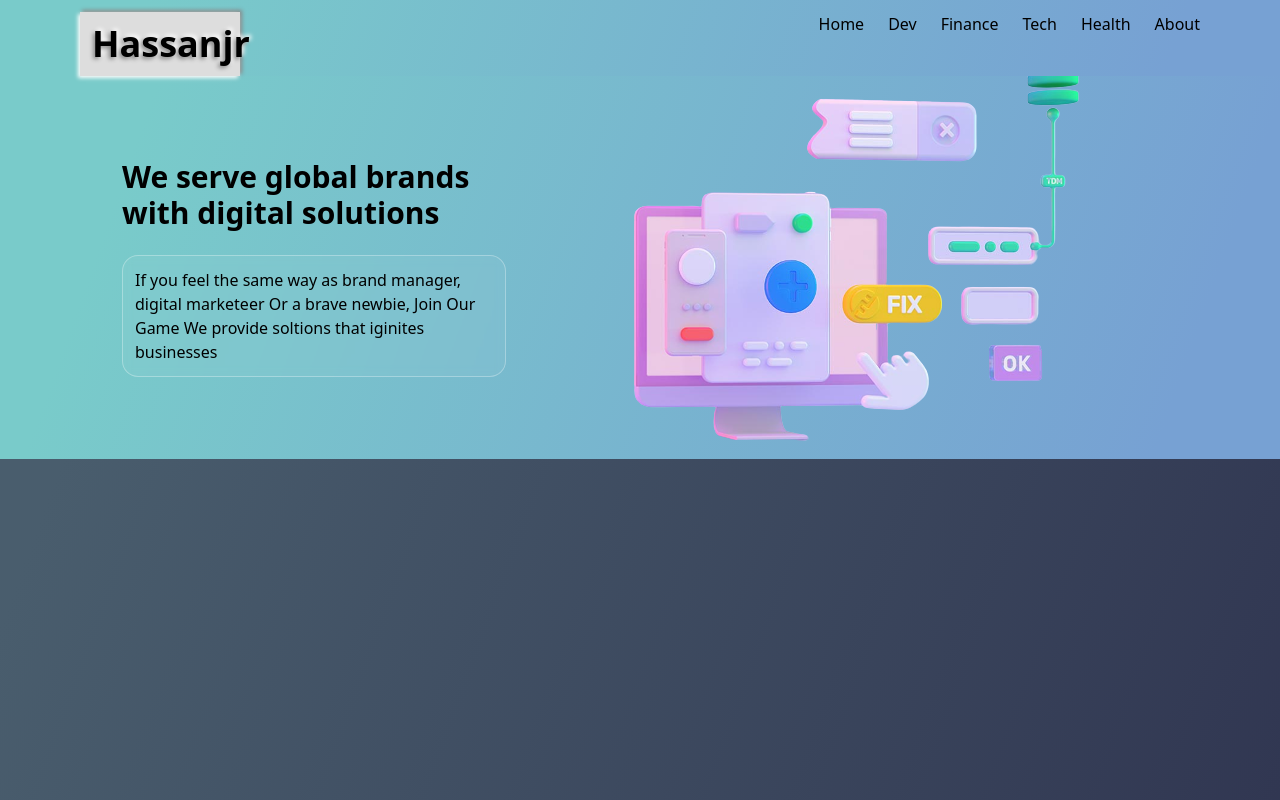
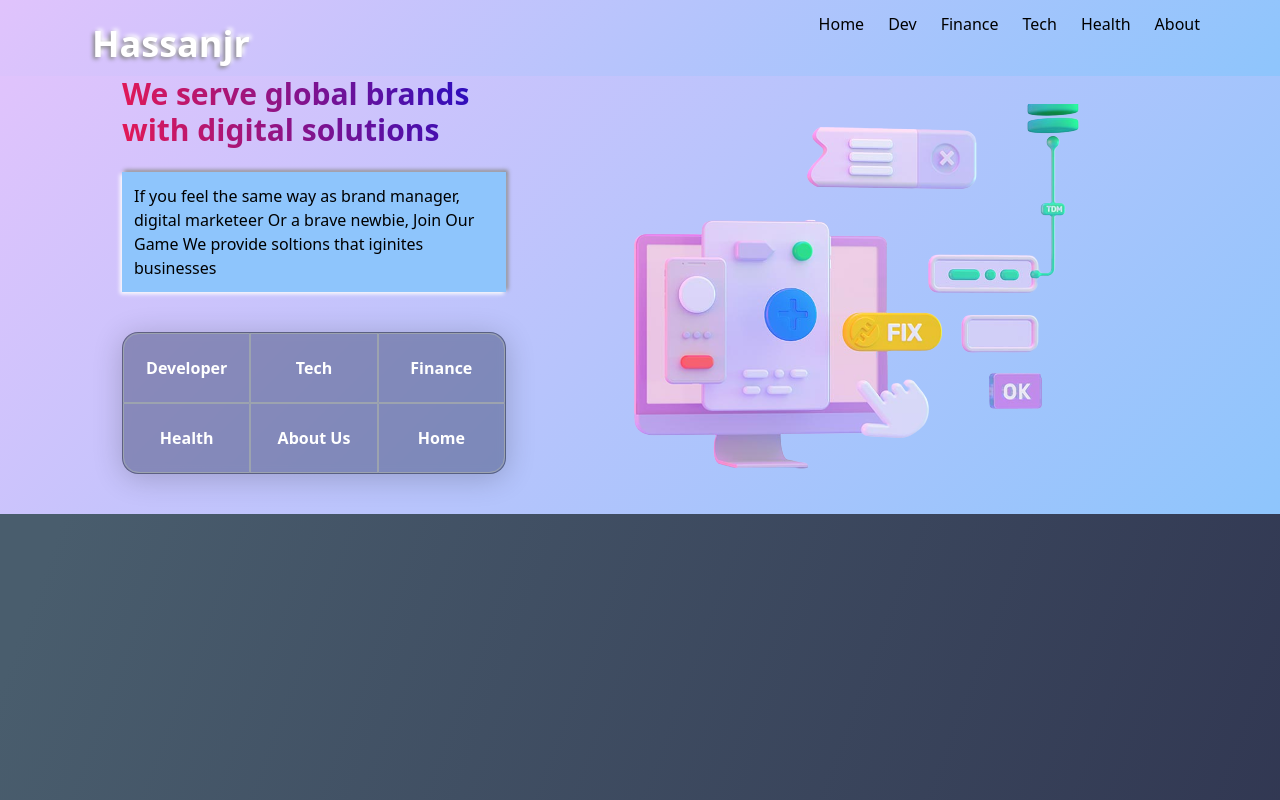
Before and after one commit to Hassan-jr/Blog, a Next.js app in the folder frontend/: page / in a window 1280 px wide. Built offline with nearby package versions, Linux system fonts and the light colour scheme.

Commit message:
header done

```diff
--- a/frontend/components/Header.js
+++ b/frontend/components/Header.js
@@ -1,19 +1,49 @@
-import React from 'react'
-import Image from 'next/image'
-import homepic from "../img/homepic.png"
+import React from "react";
+import Image from "next/image";
+import homepic from "../img/homepic.png";
+import Link from 'next/link';
 
 const Header = () => {
+  const commonStyles =
+    "min-h-[70px] sm:px-0 px-2 sm:min-w-[120px] flex justify-center items-center border-[0.5px] border-gray-400  font-bold text-white";
+
   return (
-    <div className="flex flex-row px-20 justify-center items-center nav">
-        {/* text */}
-        <div className="w-96  ">
-            <h1 className="font-bold text-3xl mb-6">We serve global brands with digital solutions</h1>
-            <p className="white-glassmorphism p-3 ">If you feel the same way as brand manager, digital marketeer Or a brave newbie, Join Our Game
-            We provide soltions that iginites businesses</p>
+    <div className="md:flex flex-row  px-20 justify-center items-center nav">
+      {/* text */}
+      <div className="md:w-96 w-full ">
+        <h1 className="font-bold text-3xl text-gradient mb-6">
+          We serve global brands with digital solutions
+        </h1>
+        <p className="logobox p-3 ">
+          If you feel the same way as brand manager, digital marketeer Or a
+          brave newbie, Join Our Game We provide soltions that iginites
+          businesses
+        </p>
+        {/* the grid table */}
+        <div className="grid grid-cols-3 md:grid-col-2 w-full mt-10 mb-10 blue-glassmorphism">
+          <div className={`rounded-tl-2xl ${commonStyles}`}>
+            <Link href="/dev">Developer</Link>
+          </div>
+          <div className={` ${commonStyles}`}>
+          <Link href="/tech">Tech</Link>
+          </div>
+          <div className={`rounded-tr-2xl ${commonStyles}`}>
+          <Link href="/finace">Finance</Link>
+          </div>
+          <div className={`rounded-bl-2xl ${commonStyles}`}>
+          <Link href="/health">Health</Link>
+          </div>
+          <div className={` ${commonStyles}`}>
+          <Link href="/about">About Us</Link>
+          </div>
+          <div className={`rounded-br-2xl ${commonStyles}`}>
+          <Link href="/">Home</Link>
+          </div>
         </div>
-        <Image src={homepic}/>
+      </div>
+      <Image src={homepic} />
     </div>
-  )
-}
+  );
+};
 
-export default Header
+export default Header;
--- a/frontend/components/Nav.js
+++ b/frontend/components/Nav.js
@@ -8,11 +8,10 @@ const toggleMenu=()=>{
 }
 
   return (
-    <div className="flex flex-row justify-around px-5 pt-1 md:px-20 md:pt-3 align-middle nav">
+    <div className="flex flex-row justify-around px-3 pt-1 md:px-20 md:pt-3 align-middle nav">
       {/* LOGO */}
       <div className='flex-1 '>
-
-        <h1 className="text-4xl logobox p-3 w-40 logo font-bold">Hassanjr</h1>
+        <h1 className="text-4xl  p-3 w-40 logo font-bold">Hassanjr</h1>
       </div>
       {/* Nav big screen*/}
       <div>
@@ -63,7 +62,7 @@ const toggleMenu=()=>{
       </div>}
 {/* Menu */}
 <div className="block md:hidden">
-  <h1 className="text-1xl" onClick={toggleMenu}>MENU</h1>
+  <h1 className="text-1xl mt-5" onClick={toggleMenu}>MENU</h1>
 </div>
 
     </div>
--- a/frontend/styles/globals.css
+++ b/frontend/styles/globals.css
@@ -1,13 +1,16 @@
 .nav {
-  background-image: linear-gradient( 109.6deg,  rgba(121,203,202,1) 11.2%, rgba(119,161,211,1) 91.1% );}
+  background-color: #8EC5FC;
+background-image: linear-gradient(315deg, #8EC5FC 0%, #E0C3FC 100%);
+
+}
 
 .logo{
-  color: black;
+  color: #ffffff;
 text-shadow: -2px 2px 4px #878787,
 2px -2px 4px #ffffff;
 }
 .logobox{
-  background: #dddddd;
+  background-color: #8EC5FC;
 box-shadow: -2px 2px 4px #ffffff,
 2px -2px 4px #878787;
 }
@@ -33,8 +36,18 @@ box-shadow: -2px 2px 4px #ffffff,
   border: 1px solid rgba(255, 255, 255, 0.3);
 }
 
+.text-gradient {
+  background: #190CC9;
+  background: repeating-radial-gradient(circle farthest-corner at top right, #190CC9 0%, #E31956 100%);
+  -webkit-background-clip: text;
+  -webkit-text-fill-color: transparent;
+
+
+}
+
 body{
-  background-image: linear-gradient( 110.3deg,  rgba(73,93,109,1) 4.3%, rgba(49,55,82,1) 96.7% );}
+  background-image: linear-gradient( 110.3deg,  rgba(73,93,109,1) 4.3%, rgba(49,55,82,1) 96.7% );
+}
 
 @tailwind base;
 @tailwind components;
```
